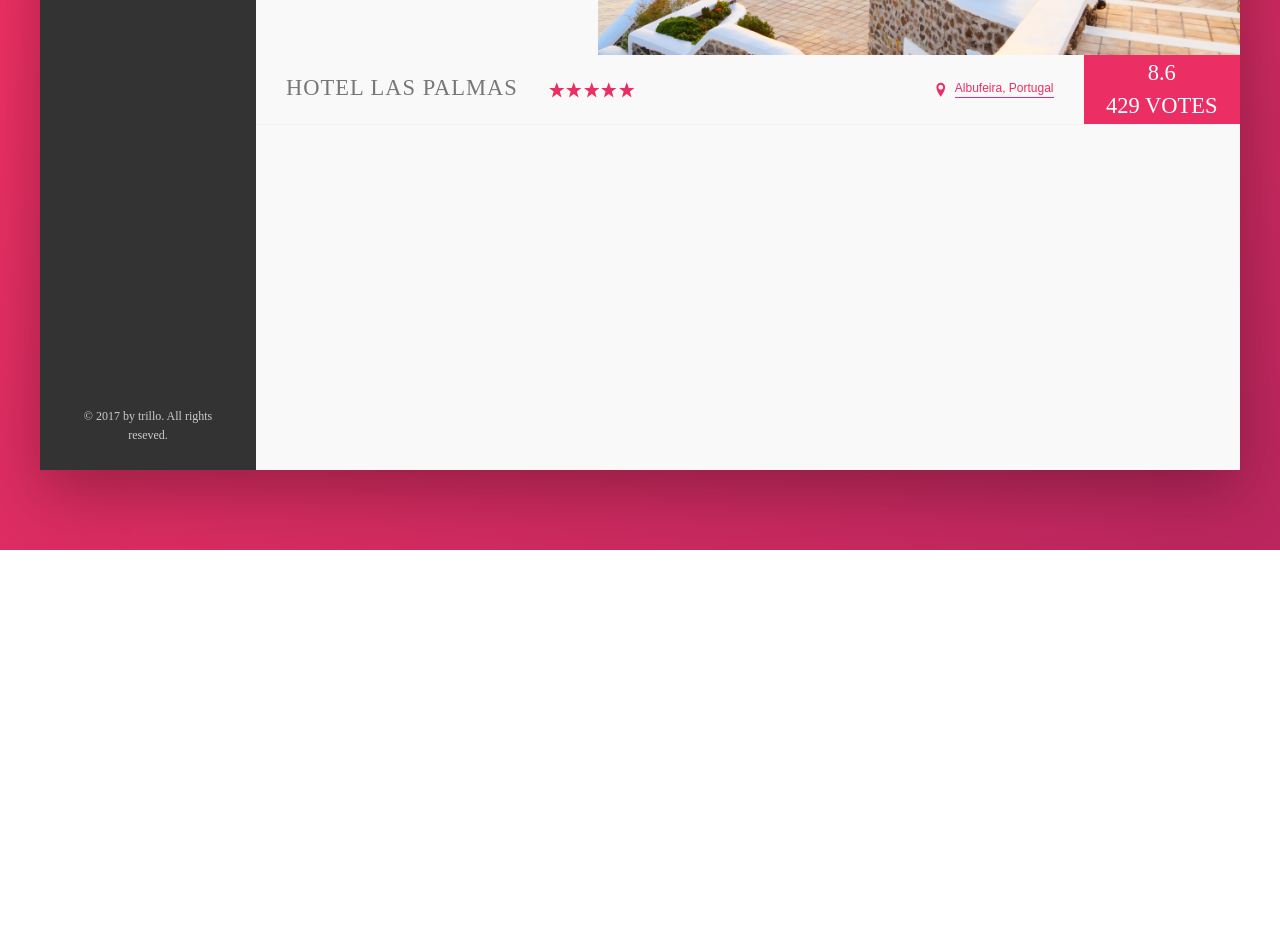
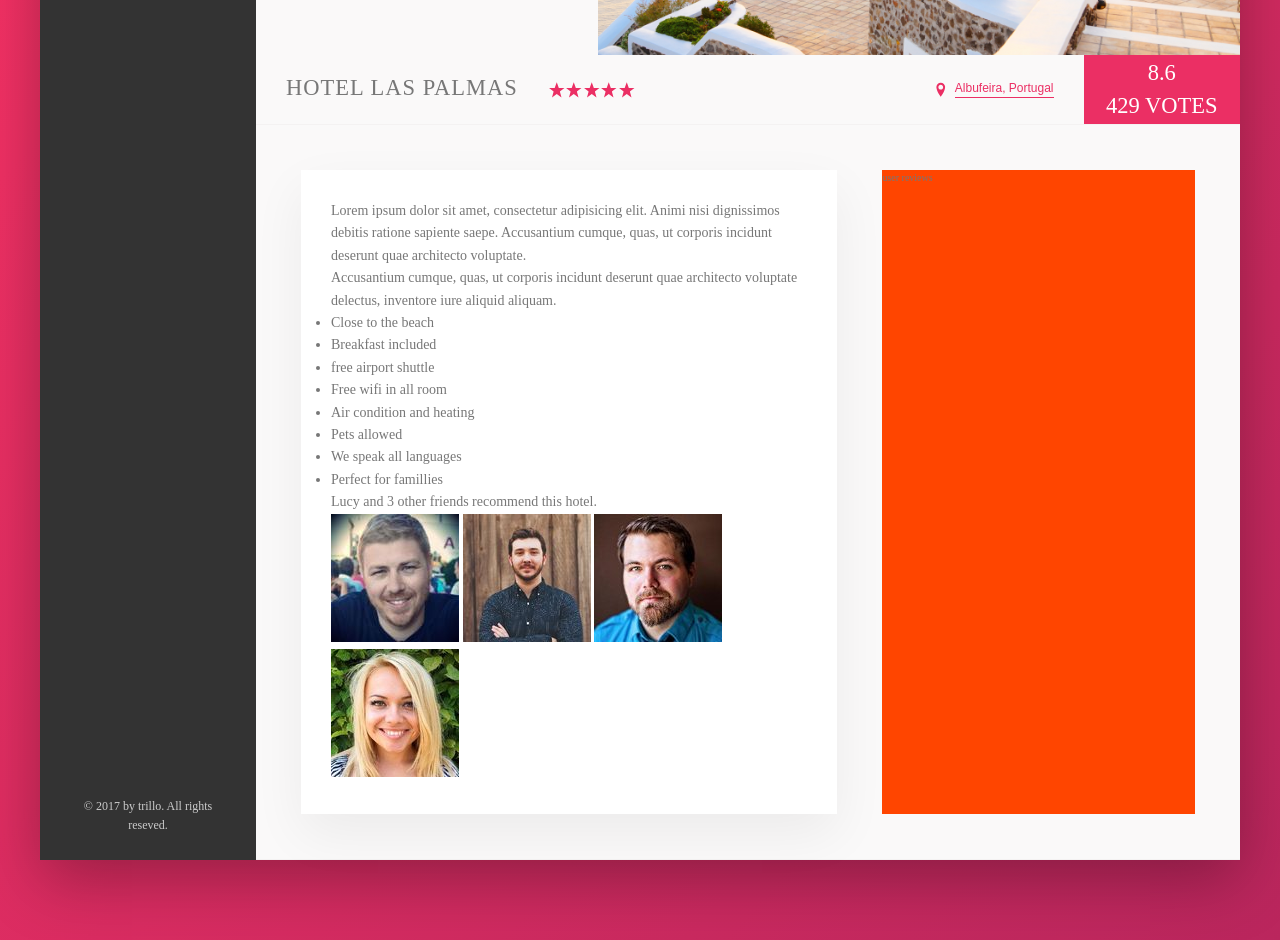
Before and after one commit to Sumally007/Trillo, a website: page index.html in a window 1280 px wide. Shown: the part 480-1420 px from the top of the page. Before the commit the page ends 1030 px from the top, so only its background shows below. Drawn offline with Linux system fonts and the light colour scheme.

Commit message:
16. Building the Description Section - Part 1

```diff
--- a/index.html
+++ b/index.html
@@ -150,6 +150,60 @@
               <div class="overview__rating-count">429 votes</div>
             </div>
           </div>
+
+          <div class="detail">
+            <div class="description">
+              <p class="paragraph">
+                Lorem ipsum dolor sit amet, consectetur adipisicing elit. Animi
+                nisi dignissimos debitis ratione sapiente saepe. Accusantium
+                cumque, quas, ut corporis incidunt deserunt quae architecto
+                voluptate.
+              </p>
+              <p class="paragraph">
+                Accusantium cumque, quas, ut corporis incidunt deserunt quae
+                architecto voluptate delectus, inventore iure aliquid aliquam.
+              </p>
+              <ul class="lists">
+                <li class="list__item">Close to the beach</li>
+                <li class="list__item">Breakfast included</li>
+                <li class="list__item">free airport shuttle</li>
+                <li class="list__item">Free wifi in all room</li>
+                <li class="list__item">Air condition and heating</li>
+                <li class="list__item">Pets allowed</li>
+                <li class="list__item">We speak all languages</li>
+                <li class="list__item">Perfect for famillies</li>
+              </ul>
+
+              <div class="recommend">
+                <p class="recommend__count">
+                  Lucy and 3 other friends recommend this hotel.
+                </p>
+                <div class="recommend__friends">
+                  <img
+                    src="img/user-3.jpg"
+                    alt="friend 1"
+                    class="recommend__photo"
+                  />
+                  <img
+                    src="img/user-4.jpg"
+                    alt="friend 2"
+                    class="recommend__photo"
+                  />
+                  <img
+                    src="img/user-5.jpg"
+                    alt="friend 3"
+                    class="recommend__photo"
+                  />
+                  <img
+                    src="img/user-6.jpg"
+                    alt="friend 4"
+                    class="recommend__photo"
+                  />
+                </div>
+              </div>
+            </div>
+            <div class="user-reviews">user reviews</div>
+          </div>
         </main>
       </div>
     </div>
--- a/sass/_base.scss
+++ b/sass/_base.scss
@@ -18,6 +18,9 @@ COLORS
     --color-grey-dark-3: #999;
 
     --shadow-dark: 0 2rem 6rem rgba(0,0,0,.3);
+    --shadow-light: 0 2rem 5rem rgba(0,0,0,.06);
+
+    --line: 1px solid var(--color-grey-light-2);
 
 }
 *{
--- a/sass/_component.scss
+++ b/sass/_component.scss
@@ -200,7 +200,7 @@
 
 .overview{
     display: flex;
-    border-bottom: 1px solid var(--color-grey-light-2);
+    border-bottom: var(--line);
 
 
     &__heading{
--- a/sass/_layout.scss
+++ b/sass/_layout.scss
@@ -10,7 +10,7 @@ header{
     font-size: 1.4rem;
     height: 7rem;
     background-color: #fff;
-    border-bottom: 1px solid var(--color-grey-light-2);
+    border-bottom: var(--line);
 
     display: flex;
     justify-content: space-between;
@@ -30,5 +30,25 @@ header{
 
 .hotel-view{
     flex: 1;
-    height: 80rem;
 }
+
+.detail{
+    display: flex;
+    padding: 4.5rem;
+    background-color: var(--color-grey-light-1);
+    border-bottom: var(--line);
+}
+
+.description{
+    font-size: 1.4rem;
+    flex: 0 0 60%;
+    box-shadow: var(--shadow-light);
+    margin-right: 4.5rem;
+    padding: 3rem;
+    background-color: #fff;
+}
+
+.user-reviews{
+    flex: 1;
+    background-color: orangered;
+}
```
Also changed, not shown: css/style.css, 1 other file.
